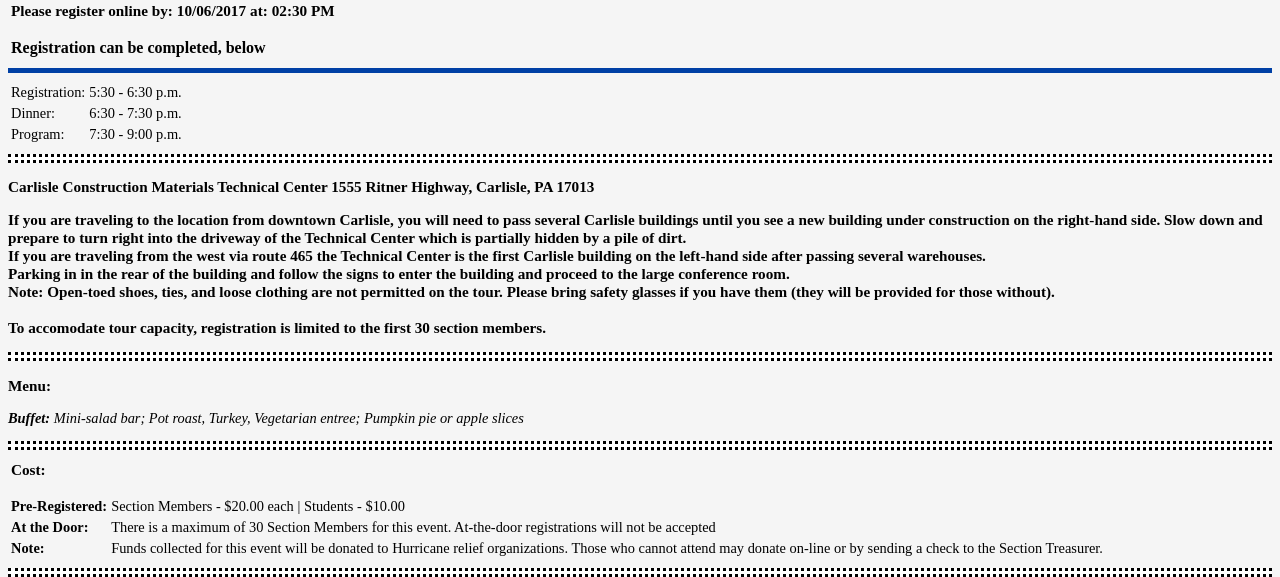
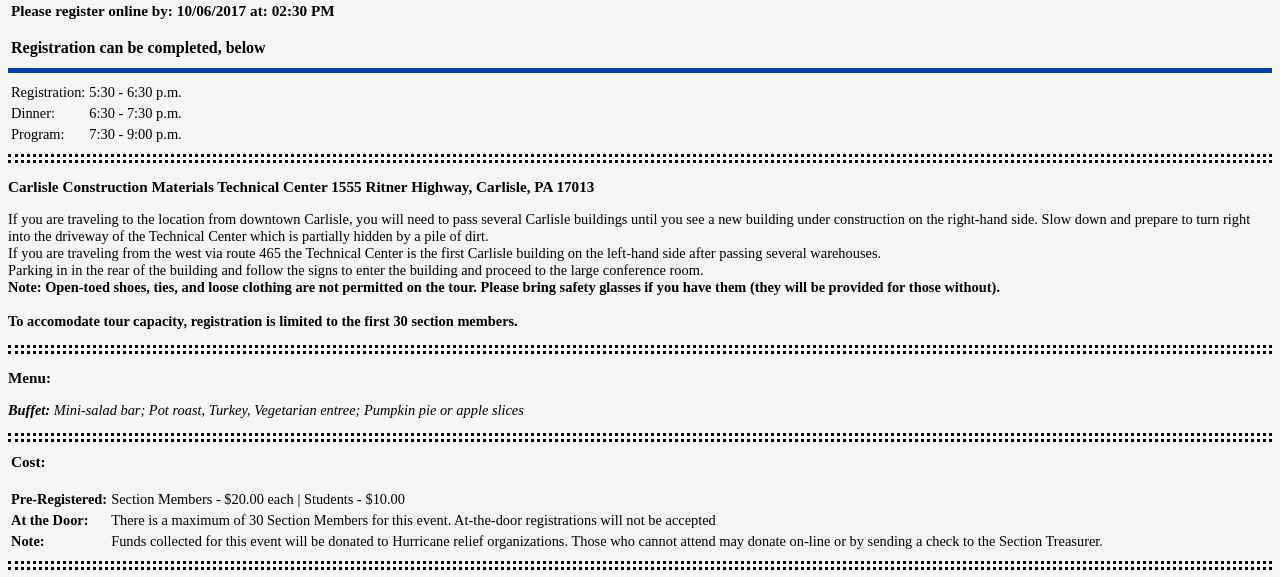
Before and after one commit to asqh0322/ASQ-Website, a PHP site: page /dinnermeetings.php in a window 1280 px wide. Shown: the part 582-1159 px from the top of the page. Run offline with PHP 8.4, Linux system fonts and the light colour scheme; some libraries are stand-ins or nearby versions.

Commit message:
Change format of directions

```diff
--- a/dinnermeetings.php
+++ b/dinnermeetings.php
@@ -40,12 +40,12 @@ xmlns="http://www.w3.org/TR/REC-html40">
 
 <h3> 	Carlisle Construction Materials Technical Center 1555 Ritner Highway, Carlisle, PA 17013</h3>
 
-<h3>If you are traveling to the location from downtown Carlisle, you will need to pass several Carlisle buildings until you see a new building under construction on the right-hand side. Slow down and prepare to turn right into the driveway of the Technical Center which is partially hidden by a pile of dirt.
+<P class="general">If you are traveling to the location from downtown Carlisle, you will need to pass several Carlisle buildings until you see a new building under construction on the right-hand side. Slow down and prepare to turn right into the driveway of the Technical Center which is partially hidden by a pile of dirt.
 </br>If you are traveling from the west via route 465 the Technical Center is the first Carlisle building on the left-hand side after passing several warehouses.
 </br>Parking in in the rear of the building and follow the signs to enter the building and proceed to the large conference room.
 </br><strong>Note: Open-toed shoes, ties, and loose clothing are not permitted on the tour.  Please bring safety glasses if you have them (they will be provided for those without).
 </br></br>To accomodate tour capacity, registration is limited to the first 30 section members.</strong>
-</h3>
+</p>
 
 <hr class=dash \>
 
```
